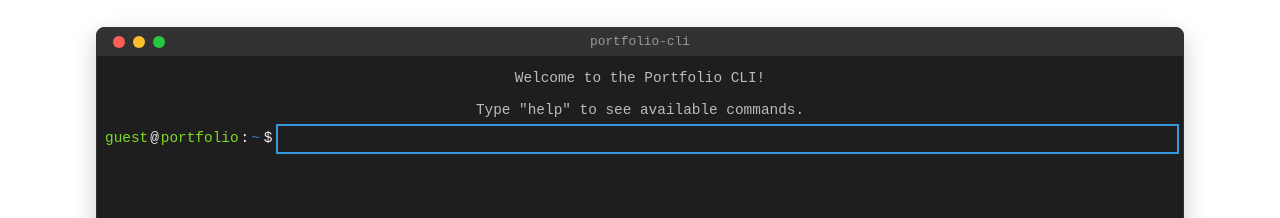
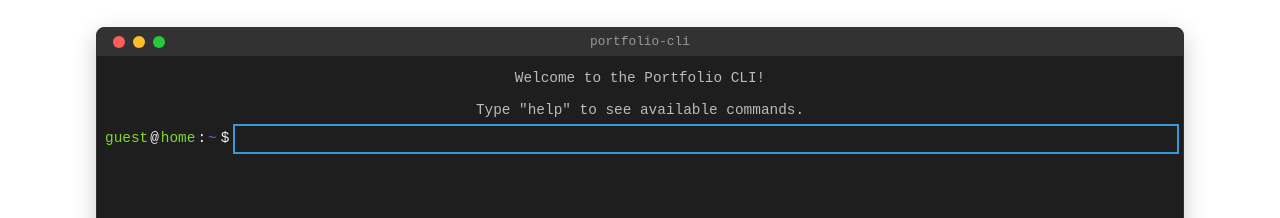
Before and after one commit to CarlosDanielDev/portfolio, a React (Vite) app: page / in a window 1280 px wide. Shown: the part 1080-1298 px from the top of the page. Built offline with nearby package versions, Linux system fonts and the light colour scheme.

Commit message:
fix: update terminal host display from 'portfolio' to 'home'

```diff
--- a/src/presentation/components/Terminal.tsx
+++ b/src/presentation/components/Terminal.tsx
@@ -185,7 +185,7 @@ LinkedIn: https://linkedin.com/in/yourprofile
           <div className="terminal-prompt">
             <span className="terminal-user">guest</span>
             <span className="terminal-at">@</span>
-            <span className="terminal-host">portfolio</span>
+            <span className="terminal-host">home</span>
             <span className="terminal-colon">:</span>
             <span className="terminal-path">~</span>
             <span className="terminal-dollar">$</span>
```
